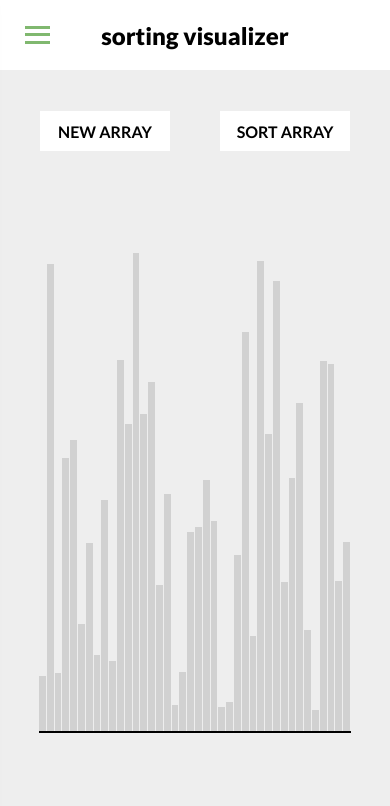
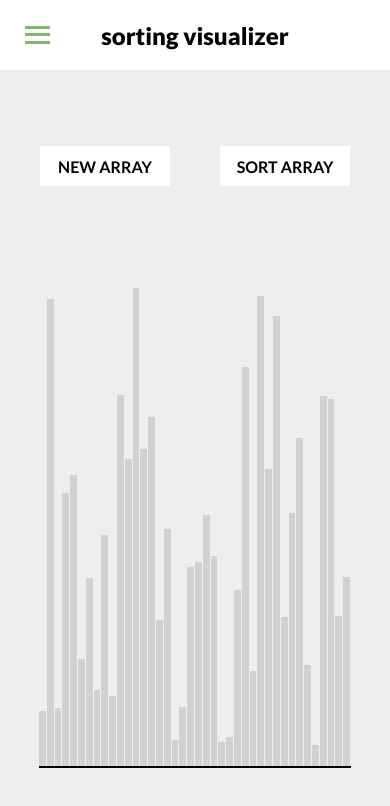
Before and after one commit to wu-wilson/sorting-visualizer, a React (Create React App) app: page / in a window 390 px wide. Shown: the top 806 px of the page. Built offline with nearby package versions, Linux system fonts and the light colour scheme.

Commit message:
adjusted mobile layout

```diff
--- a/src/styles.css
+++ b/src/styles.css
@@ -158,16 +158,17 @@
   display: flex;
   flex-direction: column;
   width: 100%;
-  height: calc(100vh - 71px);
+  height: calc(100vh - 70px);
   overflow-y: scroll;
 }
 
 /*------------------------------BARS------------------------------*/
 
 .bars-container {
+  margin-top: 70px;
   display: flex;
-  height: 100vh;
   width: 100vw;
+  height: calc(100vh - 70px);
   justify-content: center;
   align-items: center;
 }
```
